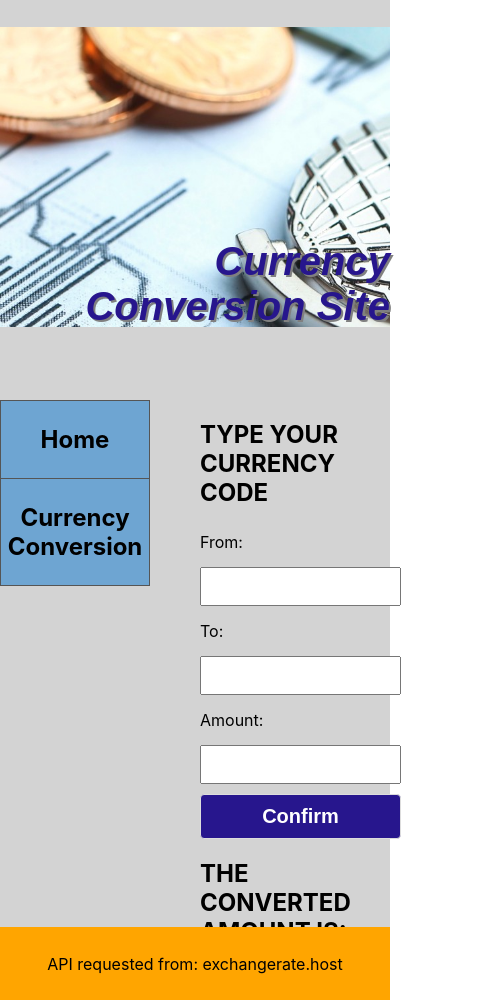
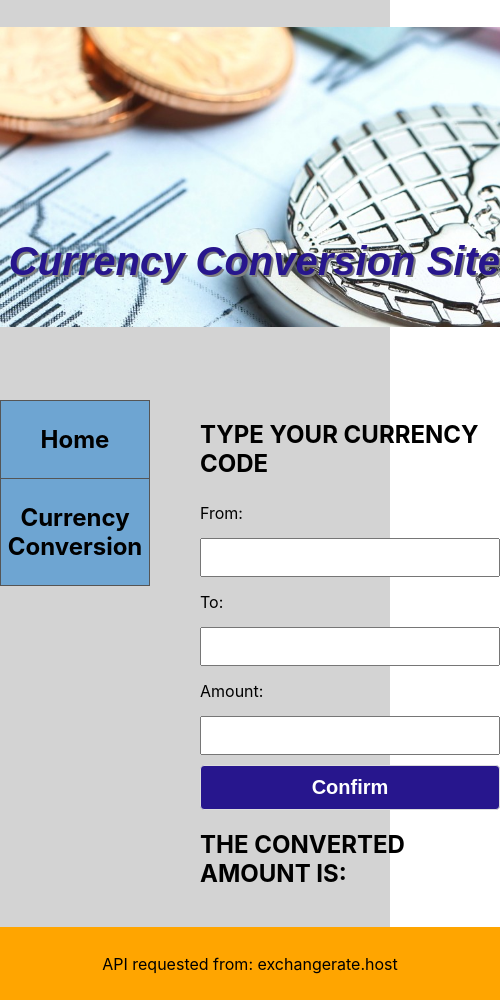
Before and after one commit to rhsagar94/currency-converter, a React (Create React App) app: page /currency in a window 390 px wide. Shown: the whole page, 500 px wide, since content can reach past the window. Built offline with nearby package versions, Linux system fonts and the light colour scheme.

Commit message:
grid added

```diff
--- a/src/components/App/App.css
+++ b/src/components/App/App.css
@@ -40,18 +40,18 @@
 .parent {
   display: grid;
   grid-template-rows: repeat(10, 100px);
-  grid-template-columns: 100px 100px 100px 1fr;
+  grid-template-columns: 100px 100px 100px 100px 100px 1fr;
   background-color: lightgray;
 }
 .header {
   grid-row: 1 / span 3;
-  grid-column: 1 / span 4;
+  grid-column: 1 / span 6;
 }
 
 .footer {
   background: orange;
   grid-row: 10;
-  grid-column: 1/ span 4;
+  grid-column: 1/ span 6;
 }
 
 .nav {
@@ -62,14 +62,14 @@
 
 .body {
   grid-row: 6;
-  grid-column: 4;
+  grid-column: 5 / span 3;
 }
 
 @media (max-width: 800px) {
 
   .body {
       grid-row: 5;
-      grid-column: 3 / span 2;
+      grid-column: 3 / span 3;
     }
 
   .nav {
```
